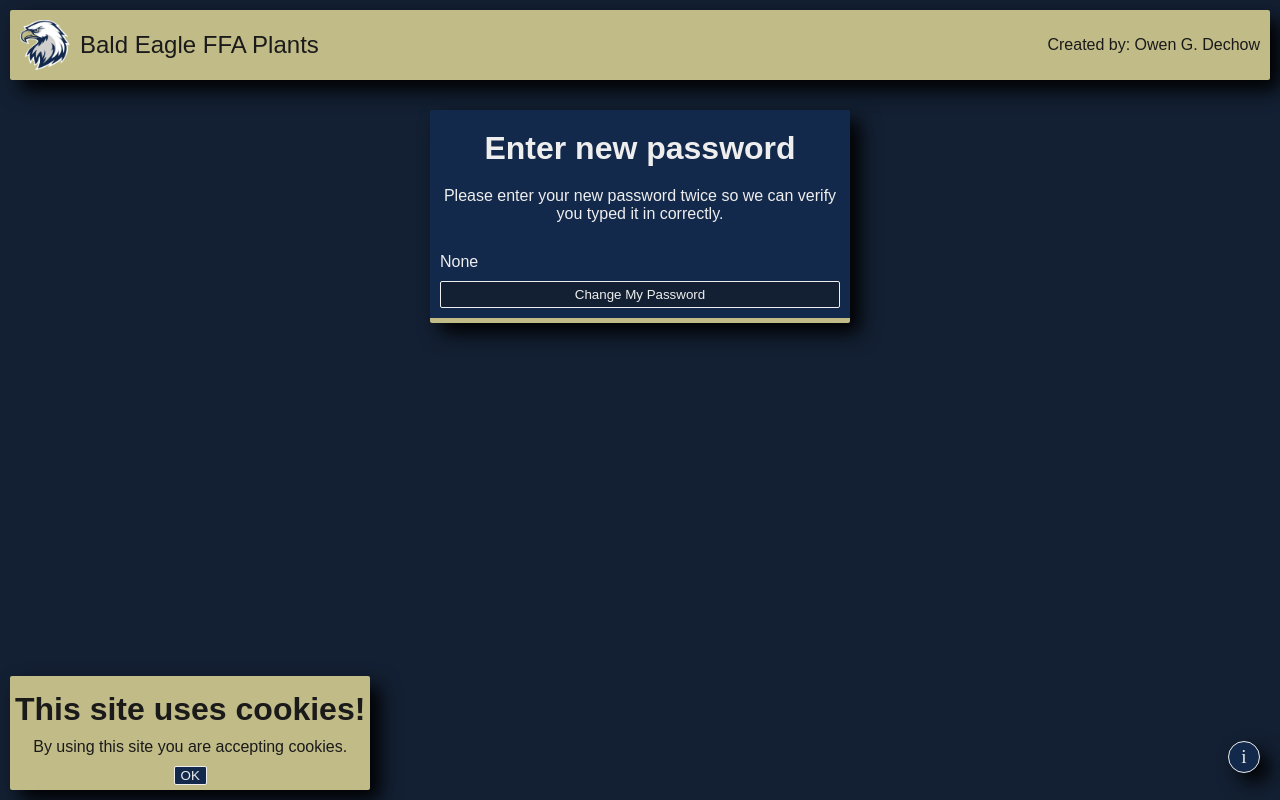
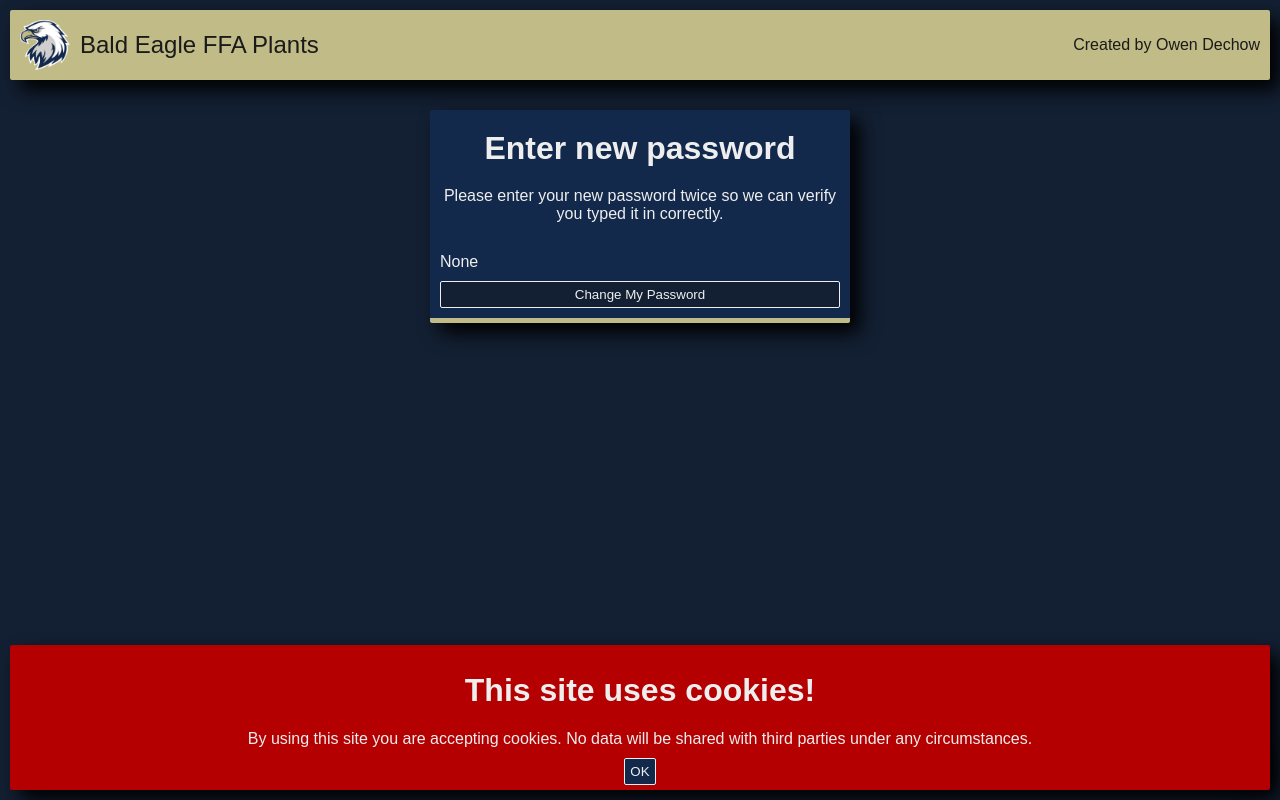
Before and after one commit to Owen-Dechow/beaplants, a Django app: page /reset/1/1 in a window 1280 px wide. Run offline with Django 4.2, Linux system fonts and the light colour scheme.

Commit message:
update style

```diff
--- a/base/forms.py
+++ b/base/forms.py
@@ -20,7 +20,10 @@ class OrderForm(forms.ModelForm):
     product = forms.IntegerField(
         widget=forms.HiddenInput(attrs={"id": "product-input"}), label=""
     )
-    delivery_instructions = forms.CharField(widget=forms.Textarea)
+    delivery_instructions = forms.CharField(
+        label="Pickup Specifactions",
+        widget=forms.Textarea(attrs={"placeholder": "John Doe will pick this up..."}),
+    )
 
     def clean_product(self):
         product_id = self.cleaned_data["product"]
--- a/base/static/css/base.css
+++ b/base/static/css/base.css
@@ -49,6 +49,11 @@ nav a img {
 nav a span {
     align-self: center;
     margin-right: 5px;
+}
+
+nav .created a {
+    display: block;
+    font-size: 1rem;
 }
 
 @media (max-width: 650px) {
@@ -145,44 +150,29 @@ footer ul {
 
 .cookies {
     position: fixed;
-    bottom: 10px;
-    left: 10px;
     border-radius: 2px;
     box-shadow: var(--shadow);
-    background-color: var(--gold);
-    color: var(--gold-text);
+    background-color: var(--red);
+    color: var(--blue-text);
     padding: 5px;
     margin-right: 10px;
-    max-width: 600px;
     align-items: center;
     display: flex;
     flex-direction: column;
     z-index: 99;
+    left: 0;
+    bottom: 0;
+    width: calc(100% - 30px);
+    margin: 10px;
+    text-align: center;
 }
 
 .cookies>button {
     background-color: var(--blue1);
     border-radius: 2px;
+    padding: 5px;
     border: 1px solid;
     color: var(--blue-text);
     cursor: pointer;
     margin-top: 10px;
 }
-
-.cookies>h1 {
-    width: 100%;
-    text-align: left;
-    margin-block: 10px;
-}
-
-@media (max-width: 800px) {
-    .cookies {
-        max-width: 100%;
-        width: calc(100% - 30px);
-        text-align: center;
-    }
-
-    .cookies>h1 {
-        text-align: center;
-    }
-}
--- a/base/static/css/carousel.css
+++ b/base/static/css/carousel.css
@@ -71,7 +71,9 @@
     background-color: var(--blue1);
     border: 1px solid;
     width: fit-content;
-    height: fit-content;
+    display: flex;
+    padding: 3px;
+    padding-bottom: 6px;
 }
 
 .carousel-controls button span {
--- a/base/templates/base.html
+++ b/base/templates/base.html
@@ -24,7 +24,6 @@
             --blue-text: #d1d1d1;
             --gold-text: #d1d1d1;
         }
-
     </style>
     {% elif site_style == "new" %}
     <style>
@@ -35,7 +34,6 @@
             --blue-text: #eee;
             --gold-text: #1a1a1a;
         }
-
     </style>
     {% elif site_style == "mute" %}
     <style>
@@ -46,7 +44,6 @@
             --blue-text: darkgrey;
             --gold-text: #333;
         }
-
     </style>
     {% elif site_style == "valentine" %}
     <style>
@@ -57,7 +54,6 @@
             --blue-text: lightgrey;
             --gold-text: lightgrey;
         }
-
     </style>
     {% endif %}
     {% block head %}
@@ -79,7 +75,9 @@
             {% endif %}
             <span>Bald Eagle FFA Plants</span>
         </a>
-        <span>Created by: Owen G. Dechow</span>
+        <span class="created">
+            <a href="https://github.com/Owen-Dechow/BEAPlants?tab=readme-ov-file#credits" target="_blank">Created by Owen Dechow</a>
+        </span>
     </nav>
     <main>
         {% block main %}
@@ -96,8 +94,7 @@
                     <a href="/product-submissions">Product Submissions</a>
                 </li>
                 <li>
-                    <a href="https://github.com/Owen-Dechow/BEAPlants?tab=readme-ov-file#credits"
-                        target="_blank">Credits</a>
+                    <a href="https://github.com/Owen-Dechow/BEAPlants?tab=readme-ov-file#credits" target="_blank">Credits</a>
                 </li>
             </ul>
         </div>
@@ -105,12 +102,12 @@
     </footer>
     <div class="cookies" id="cookies">
         <h1>This site uses cookies!</h1>
-        <span>By using this site you are accepting cookies.</span>
+        <span>By using this site you are accepting cookies. No data will be shared with third parties under any circumstances.</span>
         <button type="button" onclick="confirmCookies(event)">OK</button>
     </div>
     <script>
         if (getCookie('cookieOK') == 'true') {
-            document.querySelector('#cookies').remove()
+            document.querySelector('#cookies').remove();
         }
     </script>
 </body>
--- a/beaplants/settings.py
+++ b/beaplants/settings.py
@@ -148,7 +148,7 @@ STATICFILES_DIRS = [
     BASE_DIR / "base" / "static",
 ]
 
-if env("LOCAL_STATIC", bool, True):
+if env("LOCAL_STATIC", bool):
     STATIC_URL = "static/"
     STATIC_ROOT = BASE_DIR / "staticfiles/"
     MEDIA_ROOT = BASE_DIR / "media/"
```
Also changed, not shown: base/templates/product.html (+6 -9 lines), zappa_settings.json (added, +20 -0 lines), 1 other file.
